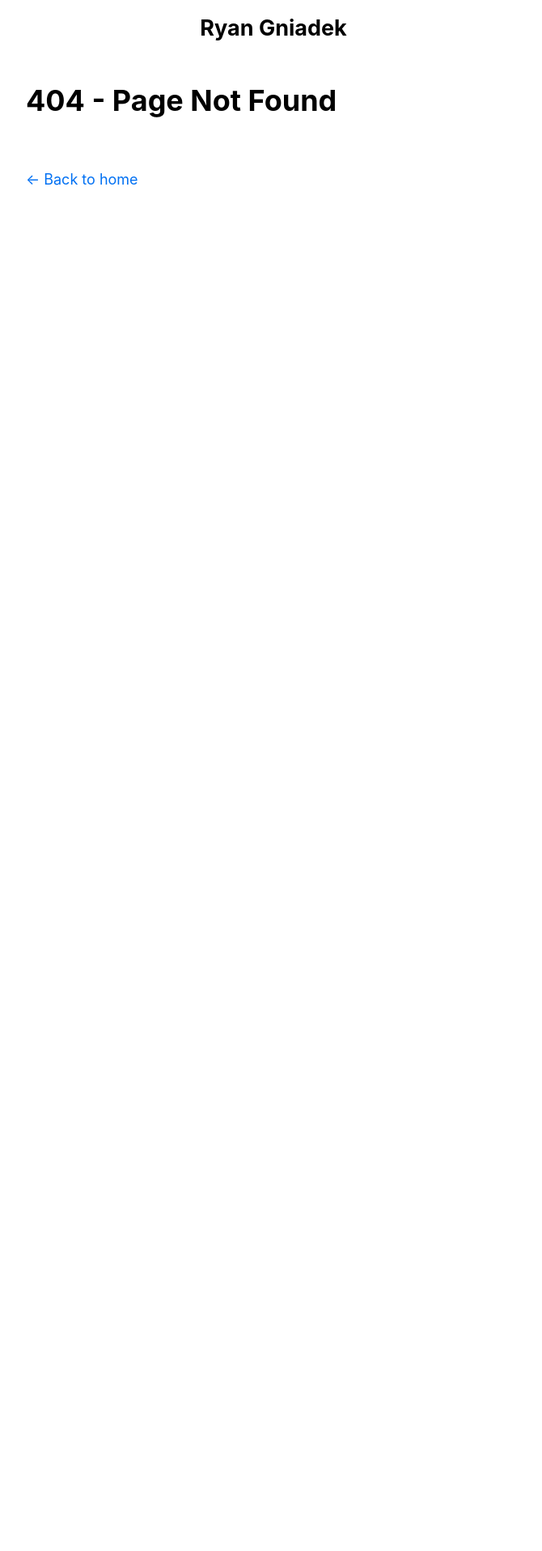
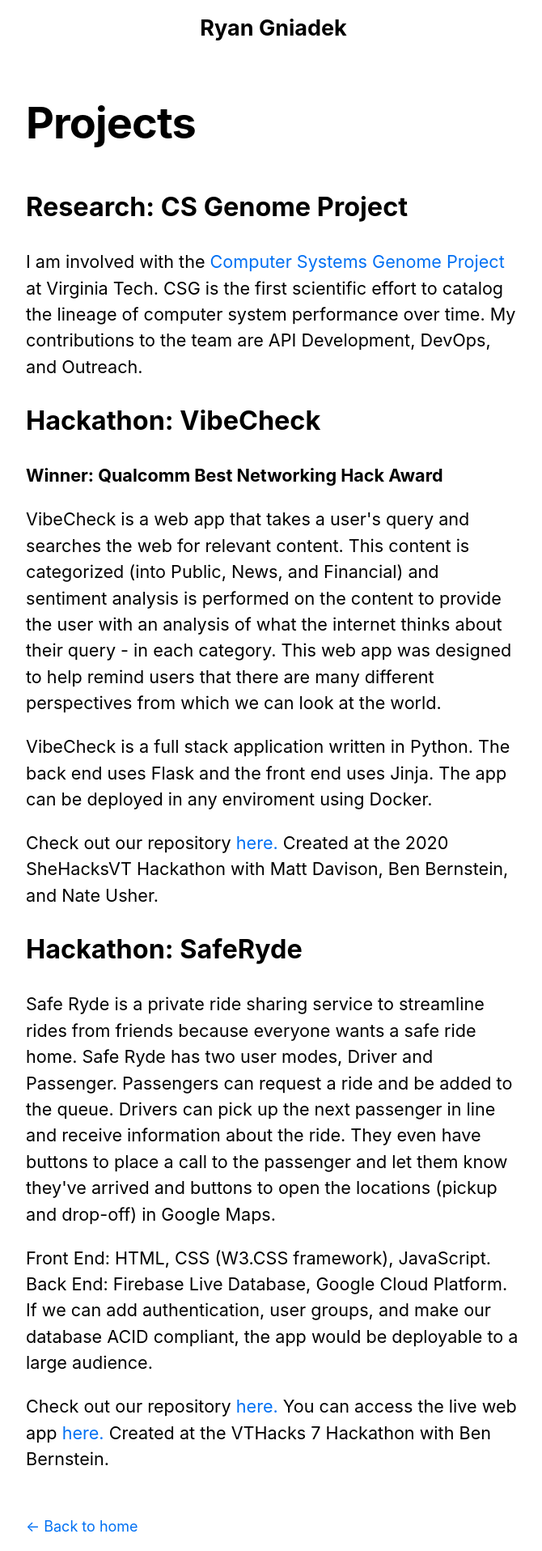
Before and after one commit to ryangniadek/next-js-website, a Next.js app: page /projects in a window 1280 px wide. Before the commit this address had no page. Shown: the part 164-2080 px from the top of the page at 81% size, without its empty margins (302-972 px from the left). Before the commit the page ends 800 px from the top, so only its background shows below. Built offline with nearby package versions, Linux system fonts and the light colour scheme.

Commit message:
Added projects page

```diff
--- /dev/null
+++ b/pages/projects.js
@@ -0,0 +1,101 @@
+import Head from "next/head";
+import Link from "next/link";
+import Date from "../components/date";
+import Layout, { siteTitle } from "../components/layout";
+import utilStyles from "../styles/utils.module.css";
+import { getSortedPostsData } from "../lib/posts";
+
+const pageTitle = "Projects";
+
+export default function Projects() {
+  return (
+    <Layout>
+      <Head>
+        <title>
+          {pageTitle} | {siteTitle}
+        </title>
+      </Head>
+      <section className={utilStyles.headingXl}>
+        <h1>{pageTitle}</h1>
+      </section>
+      <section className={utilStyles.headingMd}>
+        <h2>Research: CS Genome Project</h2>
+        <p>
+          I am involved with the{" "}
+          <Link href="https://csgenome.org/">
+            <a>Computer Systems Genome Project</a>
+          </Link>{" "}
+          at Virginia Tech. CSG is the first scientific effort to catalog the
+          lineage of computer system performance over time. My contributions to
+          the team are API Development, DevOps, and Outreach.
+        </p>
+      </section>
+      <section className={utilStyles.headingMd}>
+        <h2>Hackathon: VibeCheck</h2>
+        <p>
+          <strong>Winner: Qualcomm Best Networking Hack Award</strong>
+        </p>
+        <p>
+          VibeCheck is a web app that takes a user's query and searches the web
+          for relevant content. This content is categorized (into Public, News,
+          and Financial) and sentiment analysis is performed on the content to
+          provide the user with an analysis of what the internet thinks about
+          their query - in each category. This web app was designed to help
+          remind users that there are many different perspectives from which we
+          can look at the world.
+        </p>
+        <p>
+          VibeCheck is a full stack application written in Python. The back end
+          uses Flask and the front end uses Jinja. The app can be deployed in
+          any enviroment using Docker.
+        </p>
+        <p>
+          Check out our repository{" "}
+          <Link href="https://github.com/matt-davison/vibecheck">
+            <a>here. </a>
+          </Link>
+          Created at the 2020 SheHacksVT Hackathon with Matt Davison, Ben
+          Bernstein, and Nate Usher.
+        </p>
+      </section>
+      <section className={utilStyles.headingMd}>
+        <h2>Hackathon: SafeRyde</h2>
+        <p>
+          Safe Ryde is a private ride sharing service to streamline rides from
+          friends because everyone wants a safe ride home. Safe Ryde has two
+          user modes, Driver and Passenger. Passengers can request a ride and be
+          added to the queue. Drivers can pick up the next passenger in line and
+          receive information about the ride. They even have buttons to place a
+          call to the passenger and let them know they've arrived and buttons to
+          open the locations (pickup and drop-off) in Google Maps.
+        </p>
+        <p>
+          Front End: HTML, CSS (W3.CSS framework), JavaScript. Back End:
+          Firebase Live Database, Google Cloud Platform. If we can add
+          authentication, user groups, and make our database ACID compliant, the
+          app would be deployable to a large audience.
+        </p>
+        <p>
+          Check out our repository{" "}
+          <Link href="https://github.com/ryangniadek/safe-ryde-js">
+            <a>here. </a>
+          </Link>
+          You can access the live web app{" "}
+          <Link href="https://saferyde.tech">
+            <a>here. </a>
+          </Link>
+          Created at the VTHacks 7 Hackathon with Ben Bernstein.
+        </p>
+      </section>
+    </Layout>
+  );
+}
+
+export async function getStaticProps() {
+  const allPostsData = getSortedPostsData();
+  return {
+    props: {
+      allPostsData,
+    },
+  };
+}
```
Also changed, not shown: pages/index.js (+21 -6 lines).
